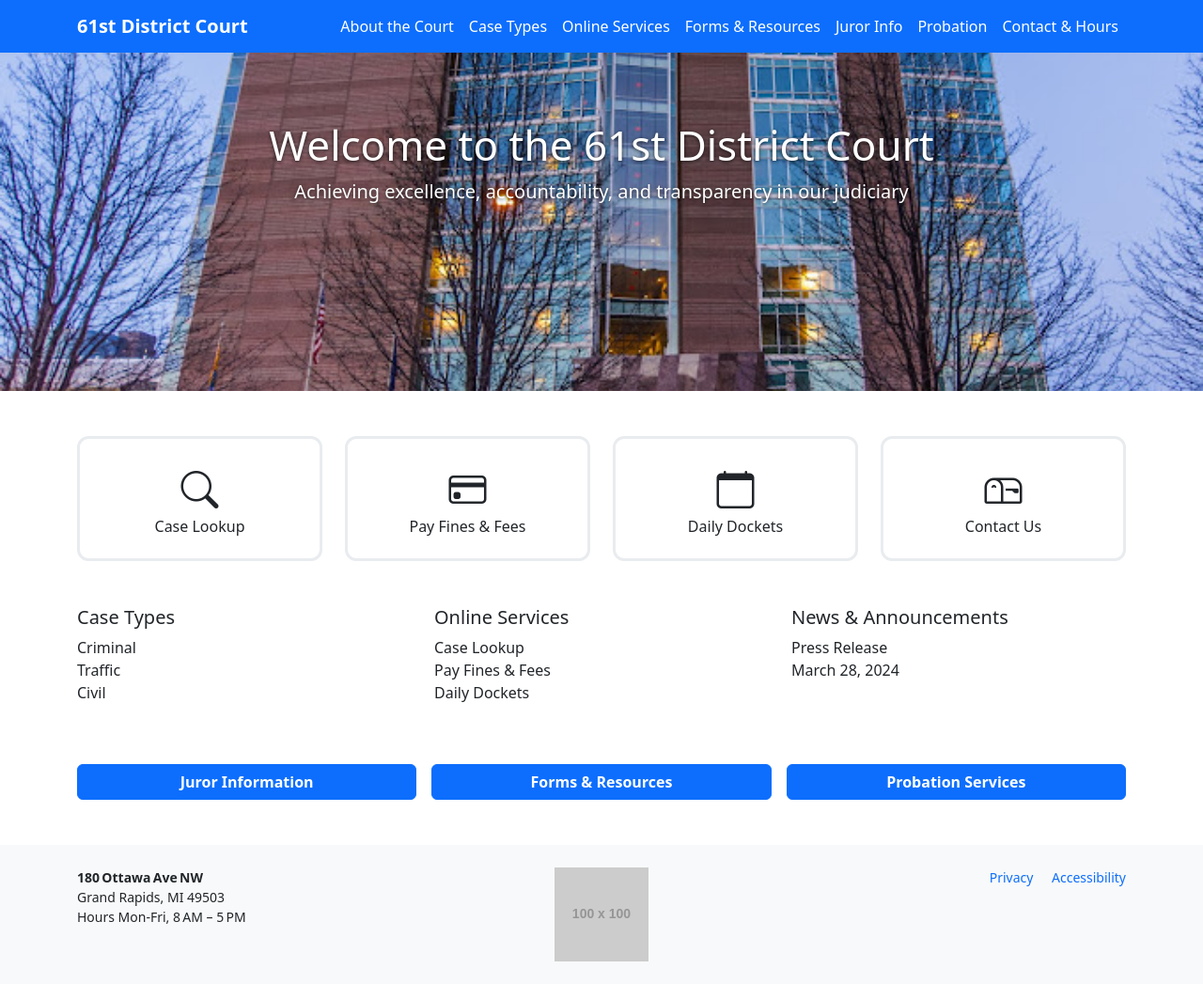
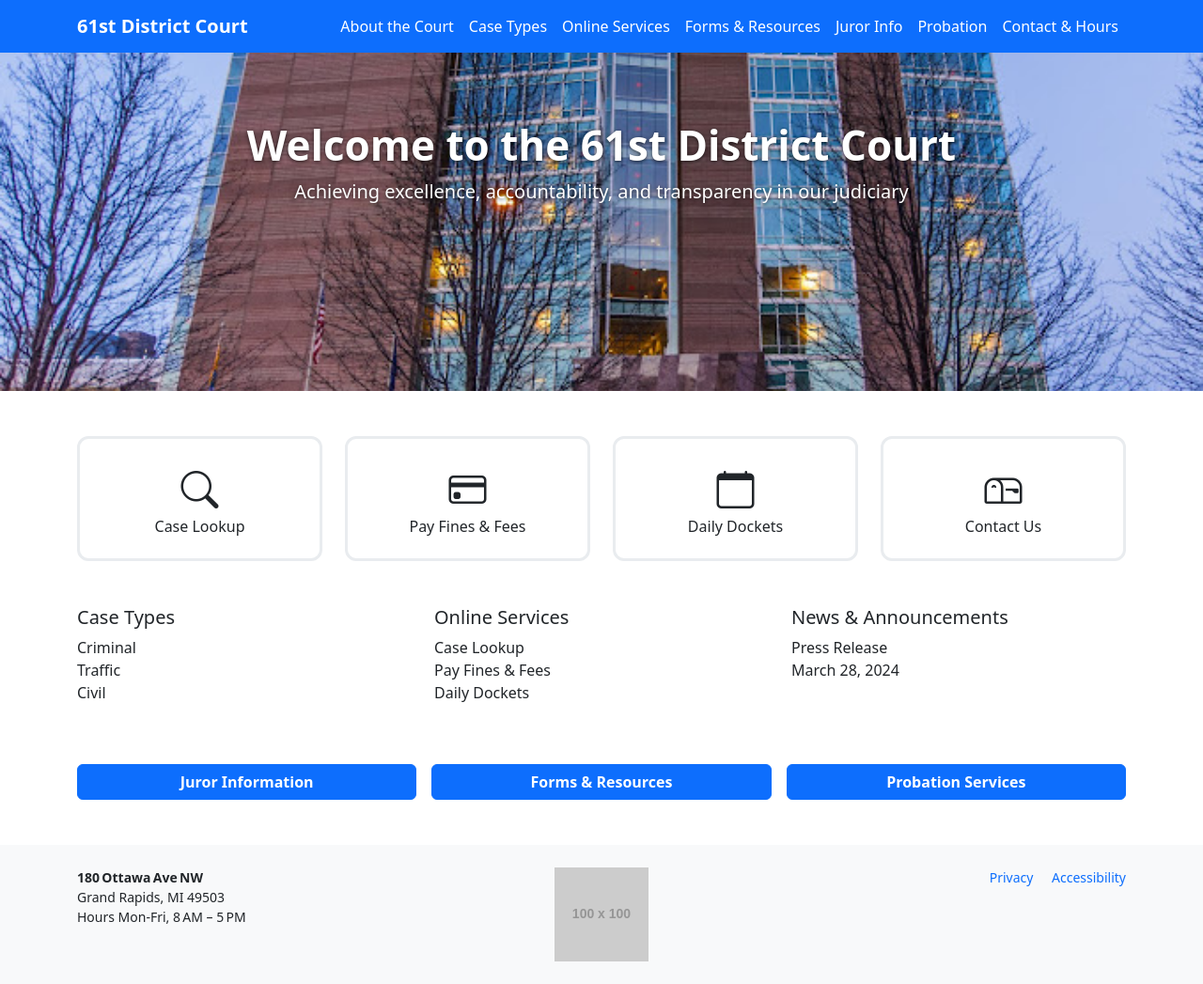
Before and after one commit to DrStern/DanFischer.github.io, a Jekyll site: the page built from index.md, in a window 1280 px wide. Shown: the whole page at 94% size. Built offline with Jekyll 4.4.1, drawn with Linux system fonts in a browser that asks for light colours.

Commit message:
Update custom.css

```diff
--- a/assets/css/custom.css
+++ b/assets/css/custom.css
@@ -9,7 +9,7 @@
 
 .hero h1 {
   font-size: 2.75rem;
-  font-weight: 7000;
+  font-weight: 700;
 }
 
 .quick-tile {
```
